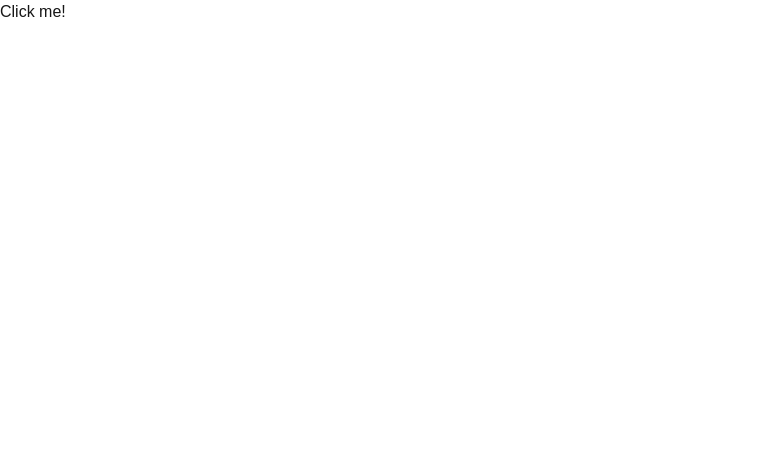
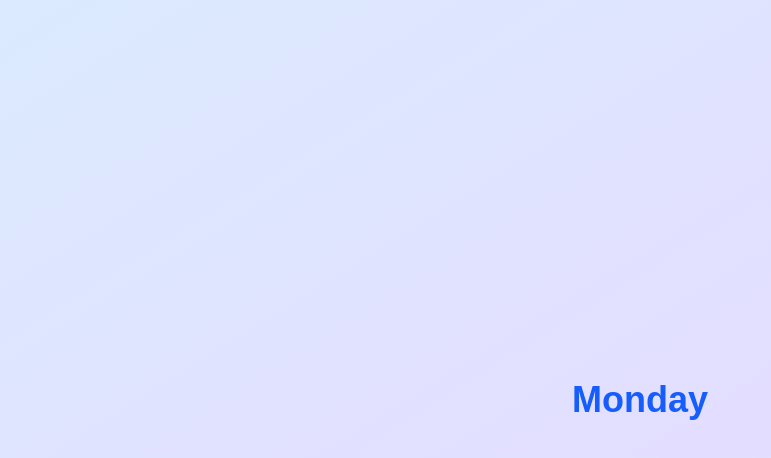
Before and after one commit to richajos34/vitamin0, a Next.js app in the folder my-app/: page / in a window 1280 px wide. Shown: the top 458 px of the page, without its empty margins (0-771 px from the left). Built offline with nearby package versions, Linux system fonts and the light colour scheme.

Commit message:
day cycler

```diff
--- a/my-app/app/page.tsx
+++ b/my-app/app/page.tsx
@@ -3,24 +3,30 @@
 
 import { useState } from "react";
 
-export default function Home()
-{
-  const [message, setMessage] = useState("Click me!");
+export default function Home() {
+  const days = [
+    "Monday",
+    "Tuesday",
+    "Wednesday",
+    "Thursday",
+    "Friday"
+  ];
 
-  const toggleMessage = () =>
-  {
-    setMessage(prev => prev === "Click me!" ? "Clicked!" : "Click me!");
+
+  const [index, setIndex] = useState(0);
+
+  const handleClick = () => {
+    setIndex((prev) => (prev + 1) % days.length);
   };
 
   return (
-    < div className =" min -h - screen bg - gray -100 flex items - center justify - center
-      ">
-        <h1
-          className =" text -4 lg font - bold text - blue -400 cursor - pointer "
-          onClick ={ toggleMessage }
-        >
-          { message }
-        </h1 >
-      </ div >
+    <div className="min-h-screen bg-gradient-to-br from-blue-100 to-purple-200 flex items-center justify-center">
+      <h1
+        className="text-4xl font-bold text-blue-600 cursor-pointer transition-transform duration-300 hover:scale-110 select-none"
+        onClick={handleClick}
+      >
+        {days[index]}
+      </h1>
+    </div>
   );
 }
```
